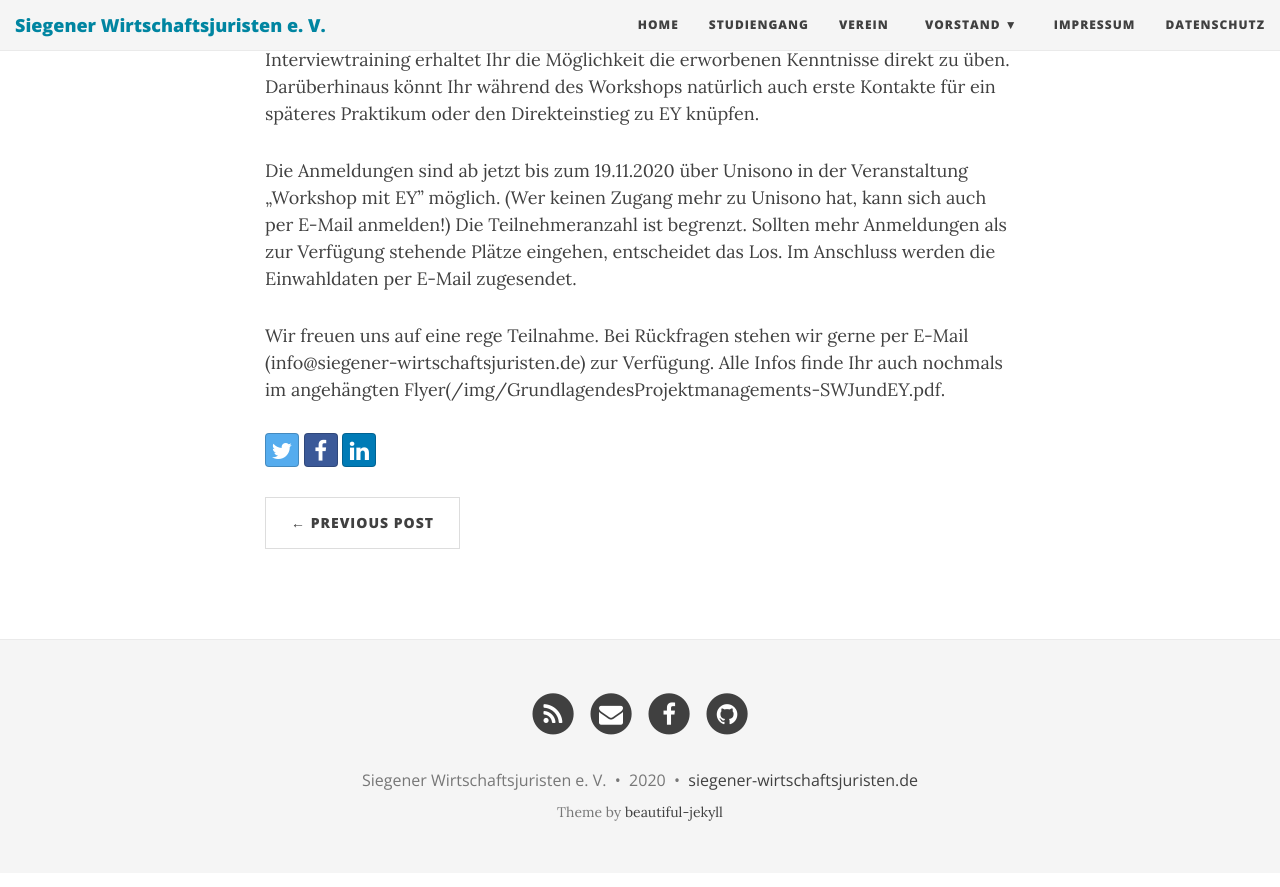
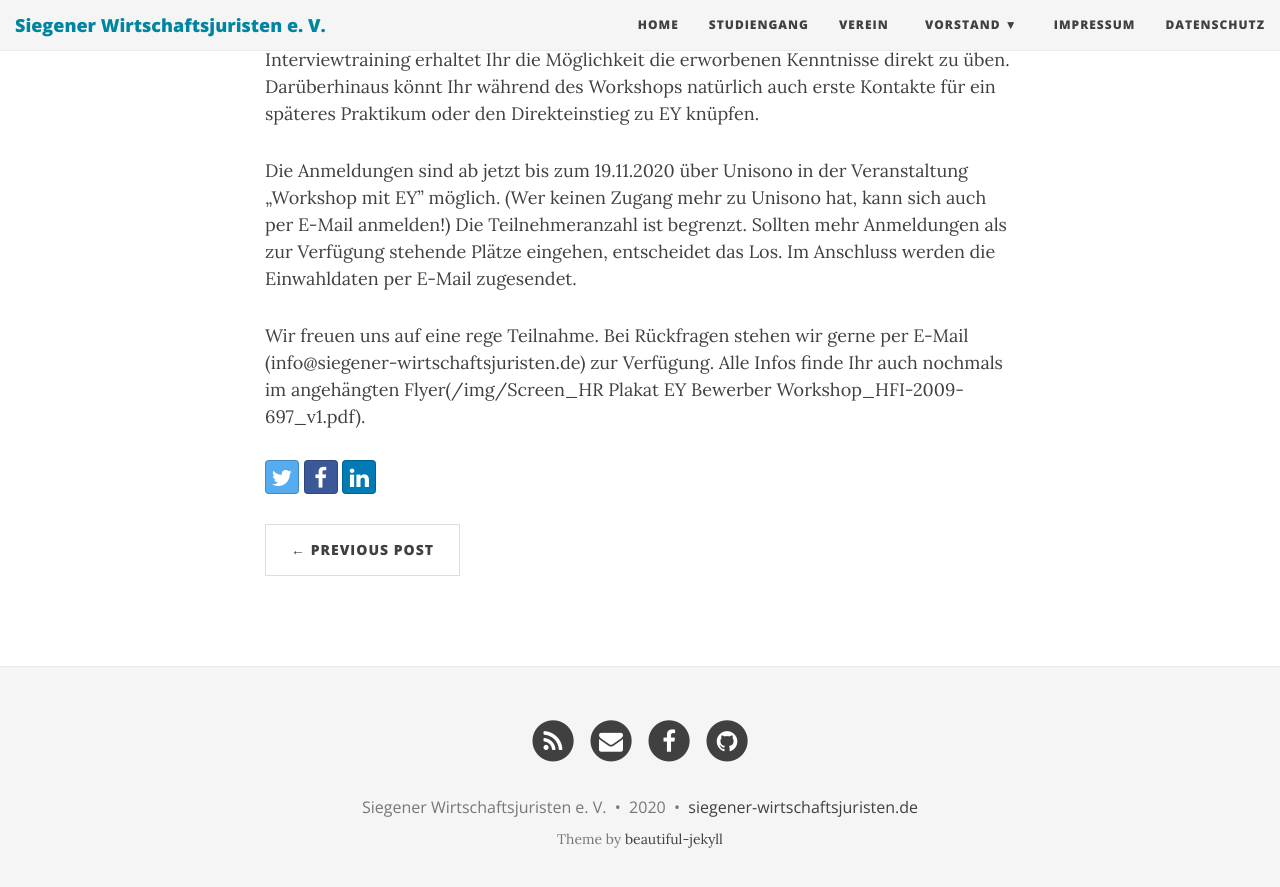
Before and after one commit to dewrs/dewrs.github.io, a Jekyll site: the page built from _posts/2020-11-26-Bewerbungstraining EY.md, in a window 1280 px wide and 900 px high, scrolled down 771 px. Shown: the top 887 px of the window. Built offline with Jekyll 4.4.1, drawn with Linux system fonts in a browser that asks for light colours; nearby versions of some CDN libraries.

Commit message:
Update 2020-11-26-Bewerbungstraining EY.md

```diff
--- a/_posts/2020-11-26-Bewerbungstraining EY.md
+++ b/_posts/2020-11-26-Bewerbungstraining EY.md
@@ -14,4 +14,4 @@
 Die Anmeldungen sind ab jetzt bis zum 19.11.2020 über Unisono in der Veranstaltung „Workshop mit EY" möglich. (Wer keinen Zugang mehr zu Unisono hat, kann sich auch per E-Mail anmelden!) Die Teilnehmeranzahl ist begrenzt. Sollten mehr Anmeldungen als zur Verfügung stehende Plätze eingehen, entscheidet das Los.  Im Anschluss werden die Einwahldaten per E-Mail zugesendet.
 
 Wir freuen uns auf eine rege Teilnahme. Bei Rückfragen stehen wir gerne per E-Mail (info@siegener-wirtschaftsjuristen.de) zur Verfügung.
-Alle Infos finde Ihr auch nochmals im angehängten Flyer(/img/GrundlagendesProjektmanagements-SWJundEY.pdf.
+Alle Infos finde Ihr auch nochmals im angehängten Flyer(/img/Screen_HR Plakat EY Bewerber Workshop_HFI-2009-697_v1.pdf).
```
